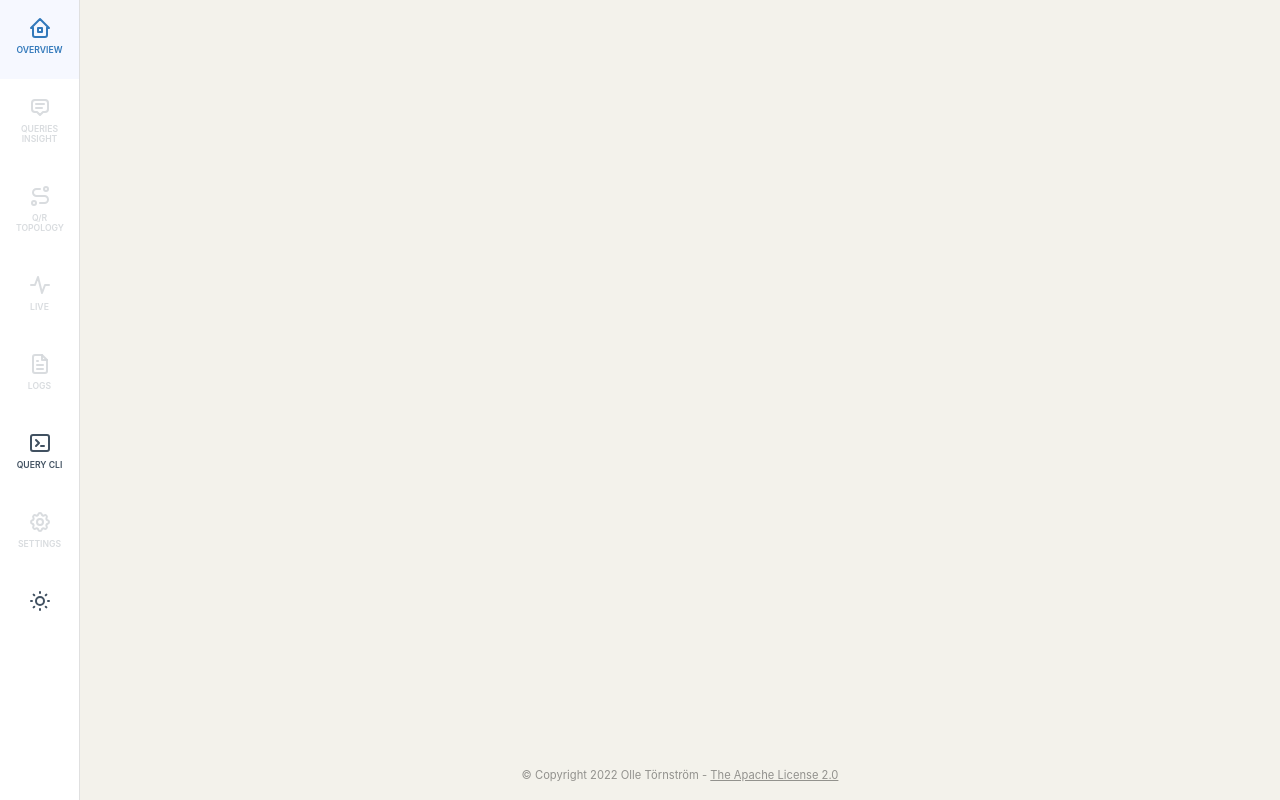
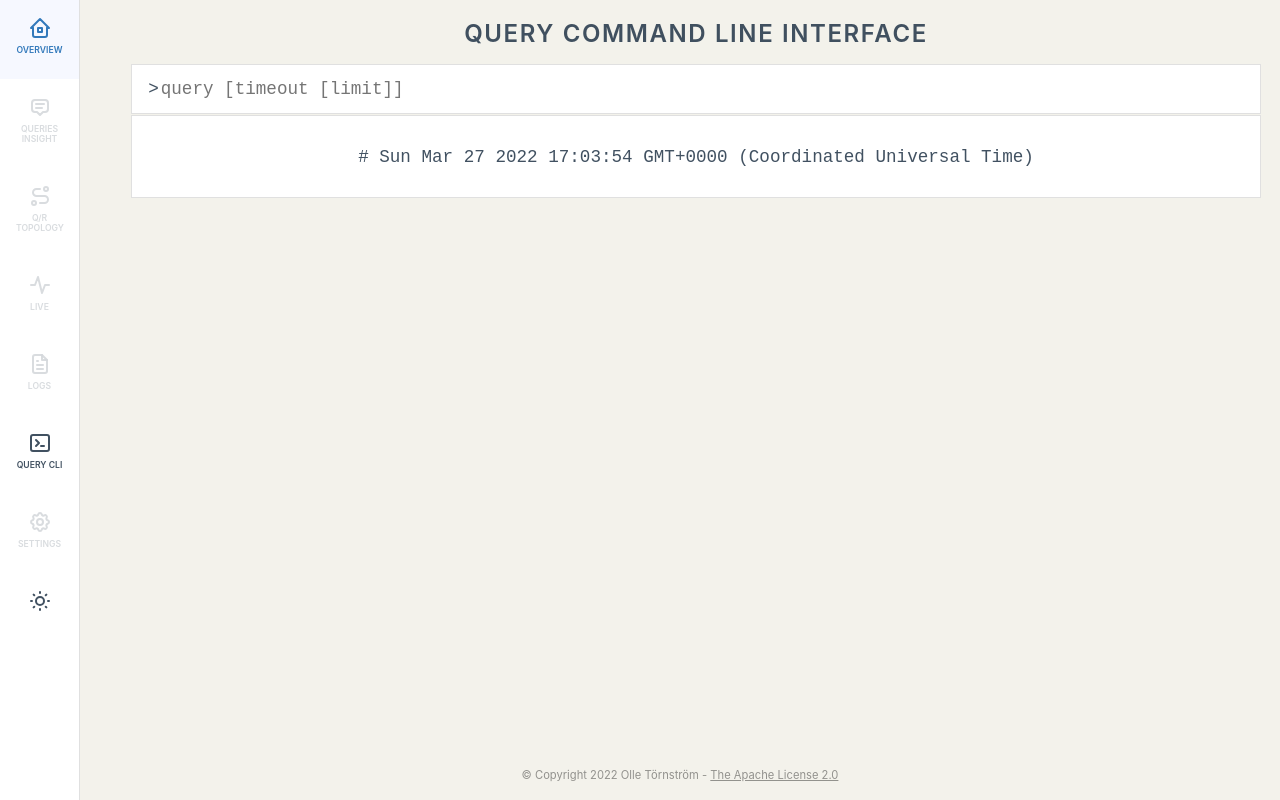
Before and after one commit to olle/query-response-spring-amqp, a Vue app in the folder ui2/: page /cli in a window 1280 px wide. Built offline with nearby package versions, Linux system fonts and the light colour scheme.

Commit message:
Add cli-command page, and a fake API adapter

```diff
--- a/ui2/src/App.vue
+++ b/ui2/src/App.vue
@@ -42,7 +42,7 @@ nav {
 main {
   grid-area: main;
   height: 100%;
-  padding: 1.2rem 1.2rem 0.4rem 6.2rem;
+  padding: 1.2rem 1.2rem 0.4rem 3.2rem;
   display: flex;
   flex-direction: column;
   text-align: center;
--- /dev/null
+++ b/ui2/src/api.js
@@ -0,0 +1,7 @@
+export const publishQuery = (query) => {
+  var m;
+  for (var i = 0; i < 3000_000_000; i++) {
+    m = i;
+  }
+  return `# ${new Date()}`;
+};
--- /dev/null
+++ b/ui2/src/components/PageCli.vue
@@ -0,0 +1,111 @@
+<template>
+  <article>
+    <h1>Query Command Line Interface</h1>
+    <form v-on:submit.prevent="publish">
+      <div class="input-wrapper">
+        <label>&gt;</label>
+        <input
+          v-model="query"
+          :autofocus="'autofocus'"
+          placeholder="query [timeout [limit]]"
+        />
+        <span v-if="spinner" class="spinner">
+          <svg
+            xmlns="http://www.w3.org/2000/svg"
+            class="icon icon-tabler icon-tabler-hourglass"
+            width="24"
+            height="24"
+            viewBox="0 0 24 24"
+            stroke-width="2"
+            stroke="currentColor"
+            fill="none"
+            stroke-linecap="round"
+            stroke-linejoin="round"
+          >
+            <path d="M6.5 7h11" />
+            <path d="M6.5 17h11" />
+            <path
+              d="M6 20v-2a6 6 0 1 1 12 0v2a1 1 0 0 1 -1 1h-10a1 1 0 0 1 -1 -1z"
+            />
+            <path
+              d="M6 4v2a6 6 0 1 0 12 0v-2a1 1 0 0 0 -1 -1h-10a1 1 0 0 0 -1 1z"
+            />
+          </svg>
+        </span>
+      </div>
+    </form>
+    <div class="output-wrapper">
+      <pre><code>{{ response }}</code></pre>
+    </div>
+  </article>
+</template>
+
+<script setup>
+import { ref, onMounted } from "vue";
+import { publishQuery } from "../api";
+
+const query = ref("");
+const response = ref(`# ${new Date()}`);
+const spinner = ref(false);
+
+onMounted(() => {
+  document.querySelector("input").focus();
+});
+
+function publish() {
+  let q = query.value;
+  setTimeout(() => {
+    spinner.value = true;
+    response.value = "...";
+  }, 1);
+  setTimeout(() => {
+    response.value = publishQuery(q);
+    query.value = "";
+    spinner.value = false;
+    document.querySelector("input").focus();
+  }, 10);
+}
+</script>
+
+<style scoped>
+.input-wrapper {
+  width: 100%;
+  display: flex;
+  flex-direction: row;
+  align-items: center;
+}
+.input-wrapper > input {
+  flex: 1;
+}
+
+.output-wrapper {
+  margin-top: 0.1rem;
+}
+
+.input-wrapper,
+.output-wrapper {
+  font-size: 1.1rem;
+  background: var(--panel);
+  color: var(--fg);
+  border: var(--border);
+  padding: 0.8rem 1rem;
+  font-family: monospace;
+}
+
+input {
+  font-size: inherit;
+  font-family: inherit;
+  background: inherit;
+  color: inherit;
+  border: none;
+  outline: none;
+}
+
+.spinner {
+  color: var(--action);
+}
+.spinner > svg {
+  transform-origin: 12px 12px;
+  animation: rotation 0.8s infinite both;
+}
+</style>
--- a/ui2/src/main.js
+++ b/ui2/src/main.js
@@ -8,6 +8,7 @@ import PageQueries from "./components/PageQueries.vue";
 import PageTopology from "./components/PageTopology.vue";
 import PageLogging from "./components/PageLogging.vue";
 import PageSettings from "./components/PageSettings.vue";
+import PageCli from "./components/PageCli.vue";
 
 const app = createApp(App);
 
@@ -20,6 +21,7 @@ app.use(
       { path: "/topology", component: PageTopology },
       { path: "/logging", component: PageLogging },
       { path: "/settings", component: PageSettings },
+      { path: "/cli", component: PageCli },
     ],
   })
 );
--- a/ui2/src/style.css
+++ b/ui2/src/style.css
@@ -22,6 +22,7 @@ html {
   --link-high-contrast: rgba(50, 121, 187, 1);
   --panel: #fff;
   --border: 1px solid rgba(182, 182, 182, 0.424);
+  --action: var(--link-high-contrast);
   --success: hsl(157, 30%, 53%);
   --warning: hsl(37, 100%, 55%);
   --error: #fc4979;
@@ -79,6 +80,20 @@ html,
 body,
 #app {
   height: 100%;
+}
+
+/* ANIMATIONS ------------------- */
+
+@keyframes rotation {
+  0% {
+    transform: rotate(0deg);
+  }
+  60% {
+    transform: rotate(180deg);
+  }
+  100% {
+    transform: rotate(180deg);
+  }
 }
 
 /* COLOR DEMO --------------------------------------------------------------- */
```
